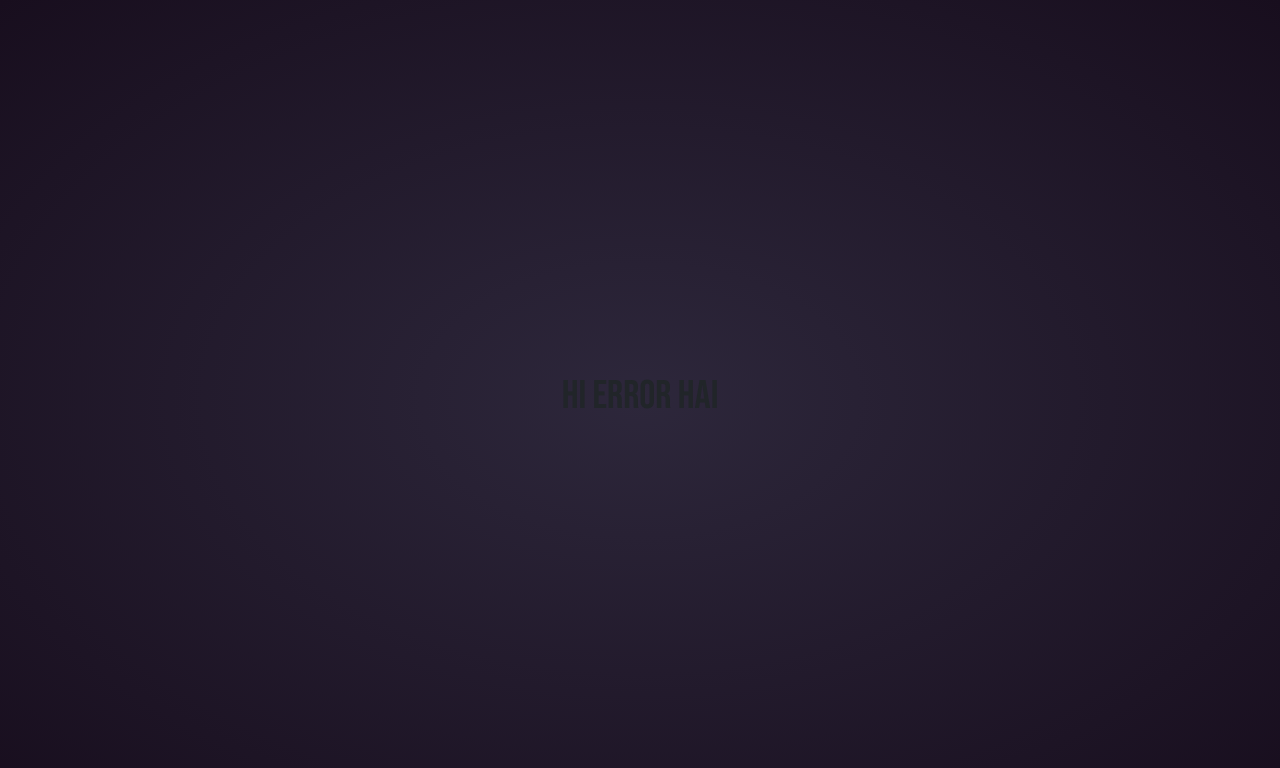
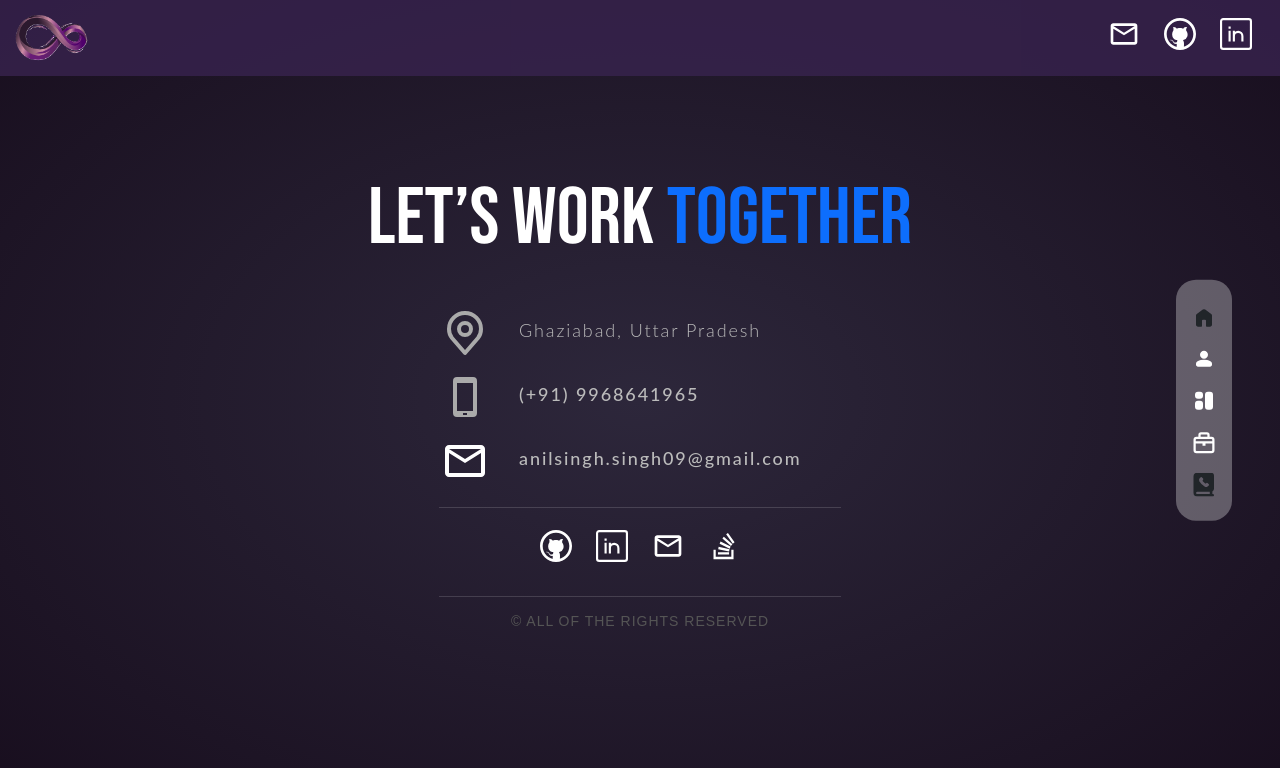
Before and after one commit to Singhak/myself, a React (Vite) app: page /myself/contact in a window 1280 px wide. Before the commit this address had no page. Shown: the top 768 px of the page. Built offline with nearby package versions, Linux system fonts and the light colour scheme.

Commit message:
update routes

```diff
--- a/index.html
+++ b/index.html
@@ -30,6 +30,13 @@
 </head>
 <body>
   <svg xmlns="http://www.w3.org/2000/svg" style="display: none;">
+    <symbol id="stackoverflow" viewBox="-4 -2 24 24">
+      <g fill="currentColor">
+        <path d="M13.492 18.136v-5.272h1.665v7.022H.13v-7.022h1.665v5.272z" />
+        <path
+          d="m3.632 12.364l8.173 1.795l.346-1.727l-8.173-1.796zm1.082-4.091l7.567 3.704l.692-1.59l-7.568-3.728zm2.097-3.91l6.421 5.614l1.06-1.34L7.87 3.022l-1.06 1.34zM10.962.206L9.622 1.25l4.973 7.045l1.34-1.045zM3.46 16.364h8.346v-1.75H3.46z" />
+      </g>
+    </symbol>
     <symbol id="icon-park-outline--github" viewBox="0 0 48 48">
       <g fill="currentColor" fill-rule="evenodd" clip-rule="evenodd">
         <path
--- a/package.json
+++ b/package.json
@@ -5,6 +5,7 @@
   "type": "module",
   "homepage": "https://singhak.github.io/portfolio",
   "scripts": {
+    "predeploy": "npm run build",
     "deploy": "gh-pages -d dist",
     "dev": "vite",
     "build": "vite build",
--- a/src/components/Contact.jsx
+++ b/src/components/Contact.jsx
@@ -83,13 +83,25 @@ const Contact = () => {
               </li>
               <li>
                 <a
+                  href="https://stackoverflow.com/users/2110245/singhak"
+                  rel="noreferrer"
+                  target="_blank"
+                  className="contact-icon"
+                >
+                  <svg className="social-icon" width="32" height="32">
+                    <use xlinkHref="#material-symbols--mail-outline"></use>
+                  </svg>
+                </a>
+              </li>
+              <li>
+                <a
                   href="mailto:anilsingh.singh09@gmail.com"
                   rel="noreferrer"
                   target="_blank"
                   className="contact-icon"
                 >
                   <svg className="social-icon" width="32" height="32">
-                    <use xlinkHref="#material-symbols--mail-outline"></use>
+                    <use xlinkHref="#stackoverflow"></use>
                   </svg>
                 </a>
               </li>
--- a/src/components/Nav.jsx
+++ b/src/components/Nav.jsx
@@ -77,7 +77,7 @@ const Nav = () => {
                   : "nav-link social-icon"
               }
               aria-current="page"
-              to={"/"}
+              to={""}
             >
               <svg width="24" height="24">
                 <use xlinkHref="#home"></use>
@@ -91,7 +91,7 @@ const Nav = () => {
                   ? "nav-link active social-icon"
                   : "nav-link social-icon"
               }
-              to={"/about"}
+              to={"about"}
             >
               <svg width="24" height="24">
                 <use xlinkHref="#person"></use>
@@ -105,7 +105,7 @@ const Nav = () => {
                   ? "nav-link active social-icon"
                   : "nav-link social-icon"
               }
-              to={"/portfolio"}
+              to={"portfolio"}
             >
               <svg width="24" height="24">
                 <use xlinkHref="#layout"></use>
@@ -119,7 +119,7 @@ const Nav = () => {
                   ? "nav-link active social-icon"
                   : "nav-link social-icon"
               }
-              to={"/milestone"}
+              to={"milestone"}
             >
               <svg width="24" height="24">
                 <use xlinkHref="#pajamas--work"></use>
@@ -133,7 +133,7 @@ const Nav = () => {
                   ? "nav-link active social-icon"
                   : "nav-link social-icon"
               }
-              to={"/contact"}
+              to={"contact"}
             >
               <svg width="24" height="24">
                 <use xlinkHref="#contact"></use>
```
Also changed, not shown: src/main.jsx (+6 -6 lines).
